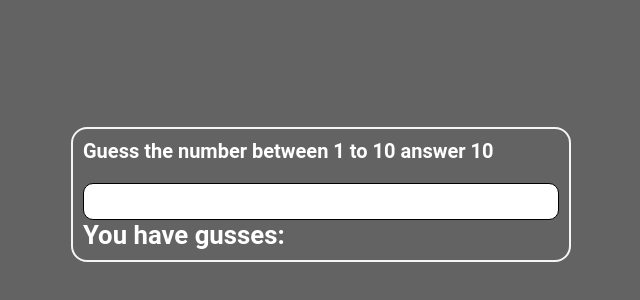
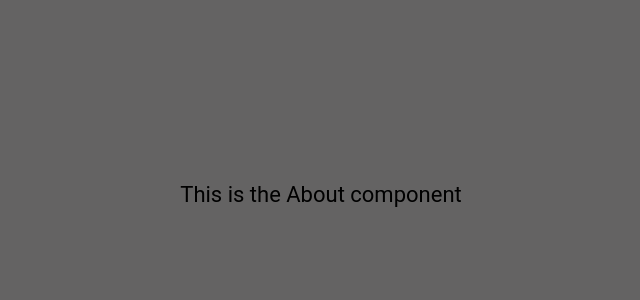
Before and after one commit to rameshkumarvrs/ReactApp, a React (Create React App) app: page /about in a window 1280 px wide. Shown: the part 206-506 px from the top of the page, without its empty margins (319-959 px from the left). Built offline with nearby package versions, Linux system fonts and the light colour scheme.

Commit message:
Added browser roting concepts in the pages

```diff
--- a/package.json
+++ b/package.json
@@ -9,6 +9,7 @@
     "@testing-library/user-event": "^13.5.0",
     "react": "^19.0.0",
     "react-dom": "^19.0.0",
+    "react-router-dom": "^7.9.3",
     "react-scripts": "5.0.1",
     "web-vitals": "^2.1.4"
   },
@@ -36,5 +37,4 @@
       "last 1 safari version"
     ]
   }
-
 }
--- a/src/App.js
+++ b/src/App.js
@@ -9,36 +9,26 @@
 import './App.css';
 
 import Result from './components/Result';
-const secretNum = Math.floor(Math.random() * 10) + 1;
+import Home from './components/Home';
+import About from './components/About';
+import Contact from './components/Contact';
+import { BrowserRouter, Routes, Route} from 'react-router-dom'
 
 function App() {
-const [term, setTerm] = useState()
+  return(
+    <>
+   <BrowserRouter>
+    <Routes>
+        <Route path='/' element={<Home />} />
+        <Route path='/about' element={<About/>} />
+        <Route path='/contact' element={<Contact/>} />
+    </Routes>
+   </BrowserRouter>
+    </>
+
+  )
 
 
-const handleChange = (e) => {
-
-   setTerm(e.target.value)
-  //  console.log("setvalue", term)
-}
-
-return (
-  <div className='container'>
-    <div className='head'>
-      <label htmlFor="term">Guess the number between 1 to 10 answer {secretNum}</label>
-    </div>
-
-    <input
-      id= "term"
-      type='text'
-      name='term'
-      onChange={handleChange}
-    />
-
-
-    <Result secretNum={secretNum} term={term} />
-
-  </div>
-);
 }
 
 export default App;
--- /dev/null
+++ b/src/components/About.js
@@ -0,0 +1,7 @@
+import React from "react";
+
+export default function About() {
+    return(
+        <p>This is the About component</p>
+    )
+}
--- /dev/null
+++ b/src/components/Contact.js
@@ -0,0 +1,7 @@
+import React from "react";
+
+export default function Contact() {
+    return(
+        <p>This is the Contact component</p>
+    )
+}
--- /dev/null
+++ b/src/components/Home.js
@@ -0,0 +1,7 @@
+import React from "react";
+
+export default function Home() {
+    return(
+        <p>This is the Home component Mr Rameshkumar</p>
+    )
+}
```
Also changed, not shown: 1 other file (tests, documents, lock files or other folders).
